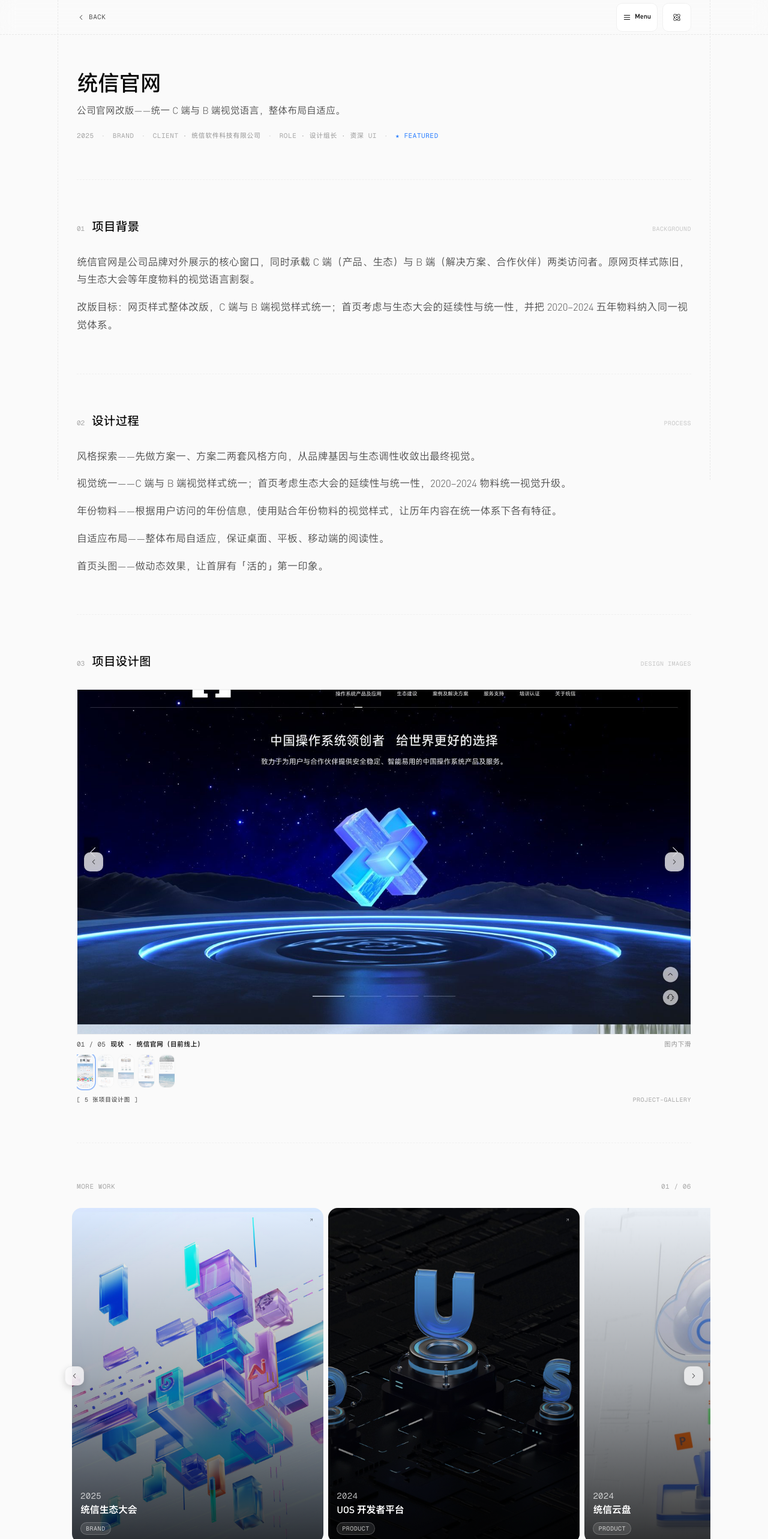
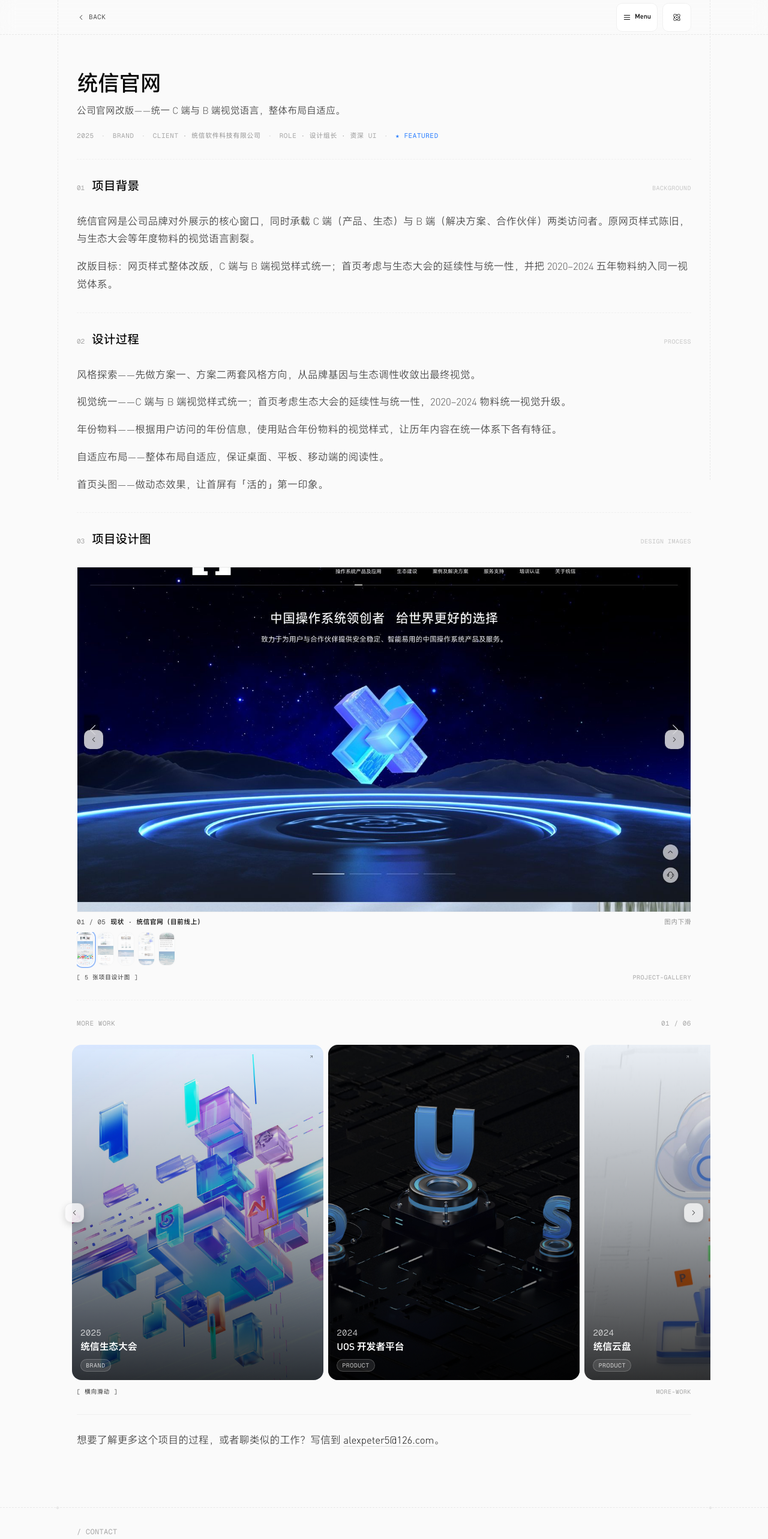
Before and after one commit to lunch19930101-bot/wufan-resume, a Next.js app: page /projects/eazo-website in a window 1280 px wide. Shown: the top 2566 px of the page at 60% size. Built offline with nearby package versions, Linux system fonts and the light colour scheme.

Commit message:
间距规范化：首页节间距统一 40px（md+ 原 32px）；项目详情页章节间距 64→60px（30+30，虚线居中）

```diff
--- a/app/projects/[slug]/page.tsx
+++ b/app/projects/[slug]/page.tsx
@@ -48,7 +48,7 @@ export default async function ProjectDetailPage({ params }: { params: Promise<{
   return (
     <article className="mx-auto max-w-[672px] px-6 pb-24 pt-8 lg:max-w-[864px] xl:max-w-[1088px]">
       {/* Header */}
-      <header className="flex flex-col gap-3 pb-8">
+      <header className="flex flex-col gap-3 pb-[30px]">
         <h1
           className={cn(
             'text-balance text-3xl tracking-tight text-text-primary',
@@ -106,7 +106,7 @@ export default async function ProjectDetailPage({ params }: { params: Promise<{
 
       {/* 外链 CTA（可选） */}
       {project.externalUrl && (
-        <section className="border-t border-dashed border-border-subtle pt-8 pb-8">
+        <section className="border-t border-dashed border-border-subtle pt-[30px] pb-[30px]">
           <a
             href={project.externalUrl}
             target="_blank"
@@ -138,7 +138,7 @@ export default async function ProjectDetailPage({ params }: { params: Promise<{
 
       {/* 相关作品 —— 横向滑动 carousel */}
       {related.length > 0 && (
-        <section className="border-t border-dashed border-border-subtle pt-8 pb-8">
+        <section className="border-t border-dashed border-border-subtle pt-[30px] pb-[30px]">
           <header className="mb-5 flex items-baseline justify-between">
             <h2 className="font-mono text-[11px] uppercase tracking-wider text-text-tertiary">
               More work
@@ -153,7 +153,7 @@ export default async function ProjectDetailPage({ params }: { params: Promise<{
       )}
 
       {/* 底部联系 */}
-      <section className="border-t border-border-subtle pt-8">
+      <section className="border-t border-border-subtle pt-[30px]">
         <p className="text-essay-p text-text-secondary">
           想要了解更多这个项目的过程，或者聊类似的工作？写信到{' '}
           <a
@@ -185,7 +185,7 @@ function DetailSection({
   children: React.ReactNode;
 }) {
   return (
-    <section className="border-t border-dashed border-border-subtle pt-8 pb-8">
+    <section className="border-t border-dashed border-border-subtle pt-[30px] pb-[30px]">
       <header className="mb-6 flex items-baseline gap-3">
         <span className="font-mono text-[11px] tabular-nums text-text-tertiary">
           {String(index).padStart(2, '0')}
--- a/components/sections/HomeMain.tsx
+++ b/components/sections/HomeMain.tsx
@@ -14,7 +14,7 @@ import { ProjectShowcase } from '@/components/sections/ProjectShowcase';
  * 容器（#228 统一宽，用户指定）：max-w-[672px] lg:max-w-[864px] xl:max-w-[1088px]
  *   —— 文字与卡片同宽，不再分层破格；px-6 (32px) → 内文 608 / 800 / 1024px
  *   —— globals.css 的 body::after 竖线与 .grid-rule 菱形用同档媒体查询联动（54rem / 68rem）
- * 段间距：手机两档制 40px（节间）/ 24px（节内），md space-y-6 (32px)
+ * 段间距：节间 40px（#230 全断点统一）；手机节内相关内容 24px
  * 段落：17px / Geist / #b4b4b4；手机行高 1.85，md 起 1.625
  * 手机端章节导航 MobileQuickNav 已上移至 app/page.tsx 顶层（Hero 之前）
  *
@@ -36,8 +36,8 @@ export function HomeMain() {
     <main className="mx-auto max-w-[672px] px-6 lg:max-w-[864px] xl:max-w-[1088px]">
       {/* 手机端垂直节奏两档制（用户 2026-08-24）：节间距 40px、节内相关内容 24px。
           手机 pt-0 —— 与 Hero 的 40px 底距合并为单一 40px 节距（原来 64+64=128 过宽）；
-          md 维持原值（pt/pb 64px、space-y 32px），scale 阶梯不可用于 px 精确值 */}
-      <article className="space-y-[40px] pt-0 pb-[40px] md:space-y-6 md:pt-16 md:pb-16">
+          #230 节间距统一 40px（md+ 原为 32px），页边留白 md pt/pb 64px 不变 */}
+      <article className="space-y-[40px] pt-0 pb-[40px] md:pt-16 md:pb-16">
         {/* 1. 统信时期项目轮播 —— 横向滑动作品展示。
             PC 副本：手机端轮播已上移到 Hero 第一屏（#showcase 锚点在那边） */}
         <div className="hidden scroll-mt-[104px] md:block">
```
